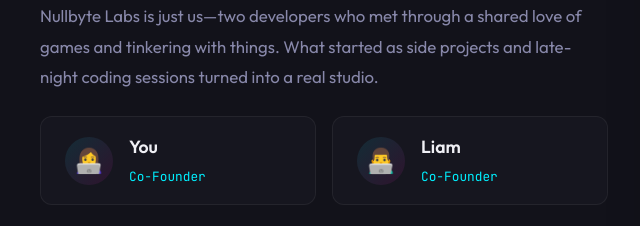
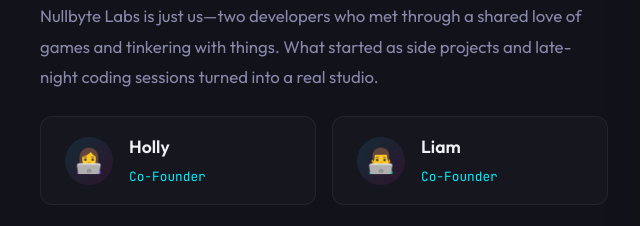
Before and after one commit to Rezevix/Nullbytelabs.org, a plain HTML site: page index.html in a window 1280 px wide. Shown: the part 2220-2446 px from the top of the page, 0-640 px from the left. Drawn offline with Linux system fonts and the light colour scheme.

Commit message:
Fixed (you) for (Holly)

```diff
--- a/index.html
+++ b/index.html
@@ -124,7 +124,7 @@
                     <div class="team-card">
                         <div class="team-avatar">👩‍💻</div>
                         <div class="team-info">
-                            <h4>You</h4>
+                            <h4>Holly</h4>
                             <span class="team-role">Co-Founder</span>
                         </div>
                     </div>
```
